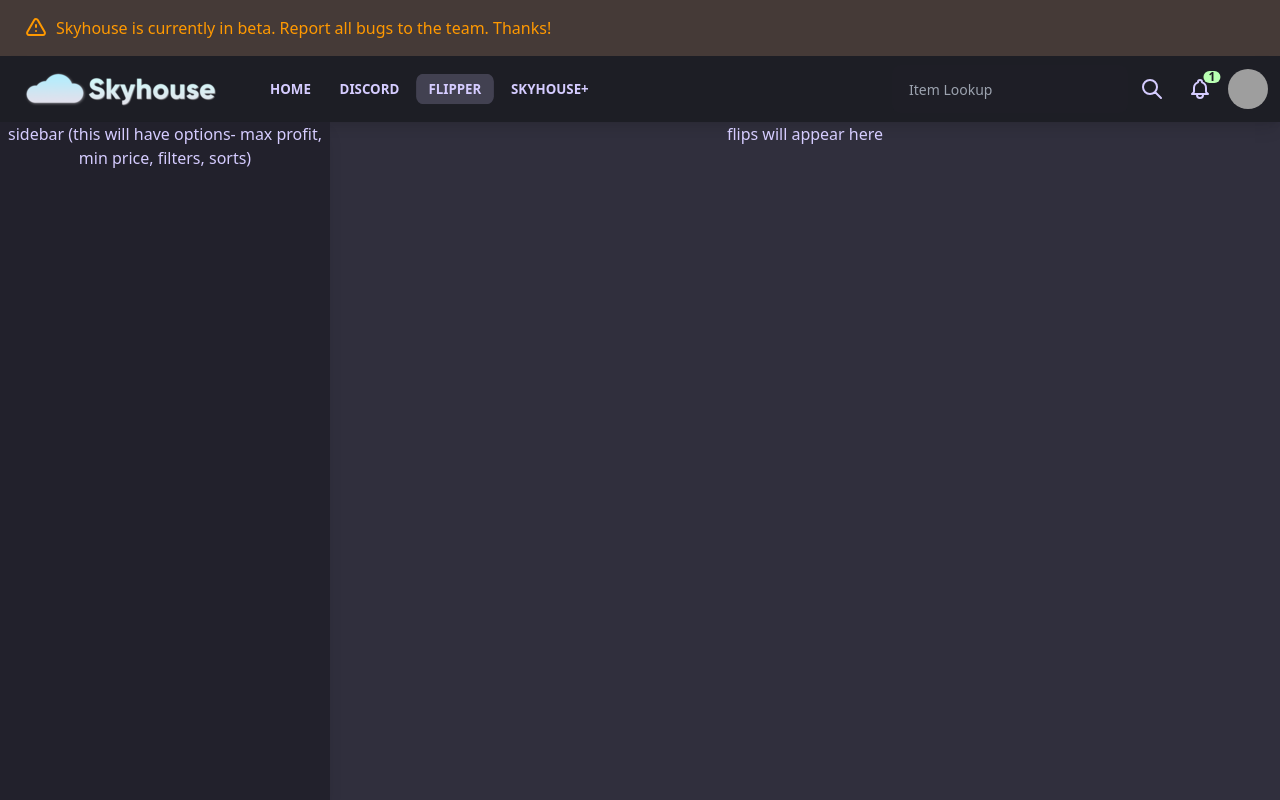
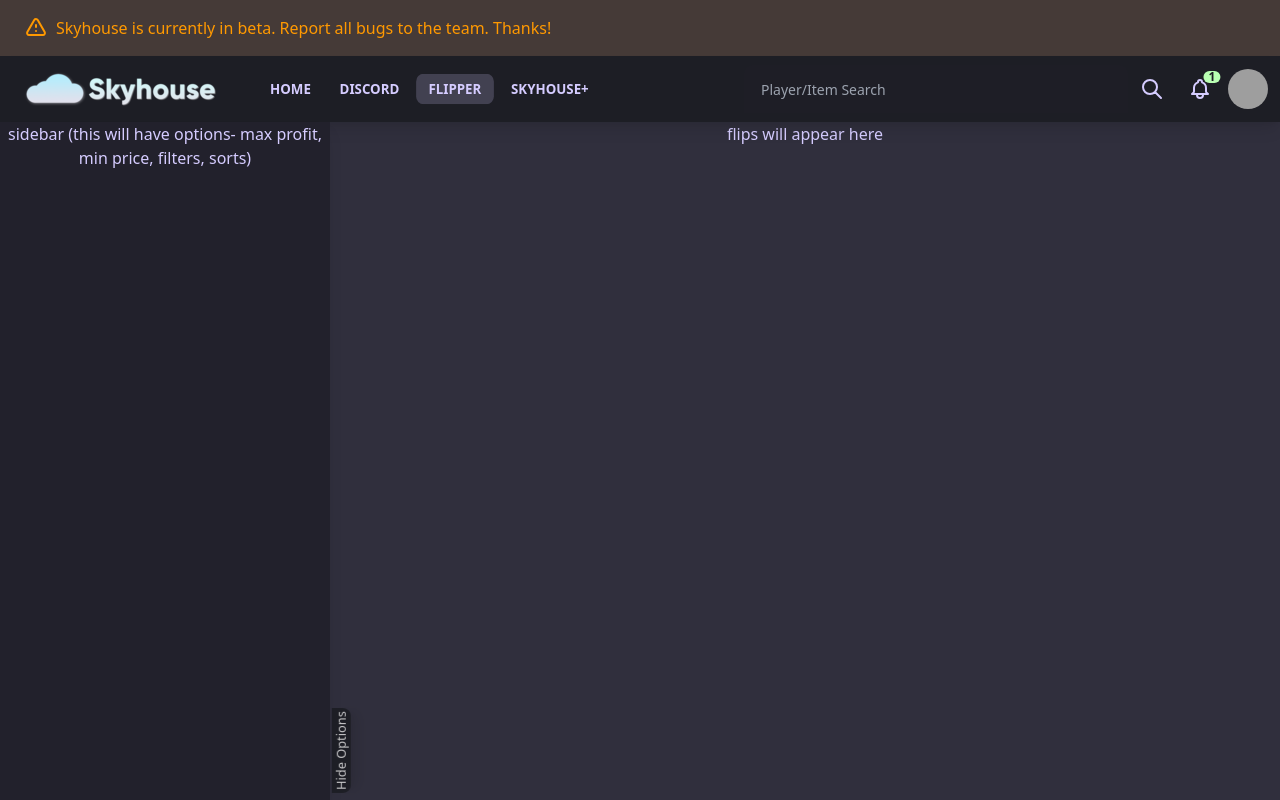
Before and after one commit to skyblock-tools/skyhouse-frontend, a Vue app: page / in a window 1280 px wide. Built offline with nearby package versions, Linux system fonts and the light colour scheme; grey boxes are pictures that could not be loaded.

Commit message:
Add Sidebar System, Compify Elements, Added SearchBar

```diff
--- a/src/App.vue
+++ b/src/App.vue
@@ -1,13 +1,8 @@
 
 <template>
   <Announcement/>
-  <Header cpage="2"/>
-  <div class="content">
-    <div class="grid grid-cols-2 layout">
-      <div class="sidebar bg-neutral flex flex-col h-screen shadow-lg text-center">sidebar (this will have options- max profit, min price, filters, sorts)</div>
-      <div class="flip-grid text-center">flips will appear here</div>
-    </div>
-  </div>
+  <Header _page="3"/>
+  <Flipper/>
 </template>
 
 
@@ -15,12 +10,17 @@
 <script>
 import Announcement from './components/Announcement.vue'
 import Header from './components/Header.vue'
+import Flipper from "./components/Flipper/Flipper.vue";
 
 export default {
   name: "App",
   components: {
+    Flipper,
     Announcement,
     Header
+  },
+  mounted() {
+    window.App = this;
   }
 }
 </script>
@@ -33,27 +33,4 @@ export default {
 html,body,#app {
   height: 100%;
 }
-
-body {
-
-}
-
-.content {
-  height: calc(100% - 122px);
-}
-
-.layout {
-  grid-template-columns: min-content auto;
-  height: 100%;
-}
-
-.sidebar {
-  width: 330px;
-  z-index: 999;
-  height: 100%;
-}
-
-.flip-grid {
-  height: 100%;
-}
 </style>
--- a/src/components/Announcement.vue
+++ b/src/components/Announcement.vue
@@ -38,6 +38,13 @@
       }
       this.$nextTick(function () {
         announce("Skyhouse is currently in beta. Report all bugs to the team. Thanks!", 1)
+        document.addEventListener("scroll", function() {
+          if(window.scrollY < 56) {
+            window.navbar.styles = "margin-top: -" + window.scrollY + "px;"
+          }else {
+            window.navbar.styles = "margin-top: -" + 56 + "px;"
+          }
+        })
       })
     }
   }
--- /dev/null
+++ b/src/components/Flipper/FlipGrid.vue
@@ -0,0 +1,15 @@
+<template>
+  <div class="flip-grid text-center">flips will appear here</div>
+</template>
+
+<script>
+export default {
+  name: "FlipGrid"
+}
+</script>
+
+<style>
+.flip-grid {
+  max-height: calc(100% - 122px);
+}
+</style>
--- /dev/null
+++ b/src/components/Flipper/Flipper.vue
@@ -0,0 +1,28 @@
+<template>
+  <div class="box">
+    <div class="grid layout">
+      <Sidebar/>
+      <FlipGrid/>
+    </div>
+  </div>
+</template>
+
+<script>
+import Sidebar from './Sidebar.vue'
+import FlipGrid from "./FlipGrid.vue";
+
+export default {
+  name: "Flipper",
+  components: {
+    FlipGrid,
+    Sidebar
+  }
+}
+</script>
+
+<style>
+.layout {
+  grid-template-columns: min-content auto;
+  height: 0;
+}
+</style>
--- /dev/null
+++ b/src/components/Flipper/Sidebar.vue
@@ -0,0 +1,70 @@
+<template>
+  <div class="sidebar bg-neutral flex flex-col h-screen shadow-lg text-center">
+    sidebar (this will have options- max profit, min price, filters, sorts)
+    <div class="toggleHide bg-base-300 shadow-lg" v-on:click="hideSidebar">
+      Hide Options
+    </div>
+  </div>
+</template>
+
+<script>
+export default {
+  name: "Sidebar",
+  methods: {
+    hideSidebar: function (){
+      if(document.getElementsByClassName('toggleHide')[0].innerText == 'Hide Options'){
+        document.getElementsByClassName('sidebar')[0].classList.add('slideOut')
+        document.getElementsByClassName('toggleHide')[0].innerText = 'Show Options'
+      }else {
+        document.getElementsByClassName('sidebar')[0].classList.remove('slideOut')
+        document.getElementsByClassName('sidebar')[0].classList.add('slideIn')
+        document.getElementsByClassName('toggleHide')[0].innerText = 'Hide Options'
+      }
+    }
+  }
+}
+</script>
+
+<style>
+.sidebar {
+  width: 330px;
+  max-height: calc(100% - 122px);
+  z-index: 2;
+}
+
+.toggleHide {
+  position: absolute;
+  bottom: 0;
+  margin-left: 299px;
+  margin-bottom: 40px;
+  font-size: .8rem;
+  border-radius: 0 0 0.5rem 0.5rem;
+  cursor: pointer;
+  z-index: 2;
+  padding: 0 3px;
+  color: rgba(255,255,255,.75);
+  transition: .1s ease;
+  transform: translateZ(1px) rotate(270deg);
+}
+
+.slideIn {
+  animation: 0.4s slideIn;
+  animation-timing-function: ease-in;
+}
+
+.slideOut {
+  animation: 0.4s slideOut;
+  animation-timing-function: ease-in;
+  animation-fill-mode: forwards;
+}
+
+@keyframes slideOut {
+  from {margin-left: 0;}
+  to {margin-left: -330px;}
+}
+
+@keyframes slideIn {
+  from {margin-left: -330px;}
+  to {margin-left: 0;}
+}
+</style>
--- a/src/components/Header.vue
+++ b/src/components/Header.vue
@@ -1,5 +1,5 @@
 <template>
-  <div class="navbar shadow-lg bg-base-300 text-neutral-content w-full" :class="classname" :style="styles">
+  <div class="navbar shadow-lg bg-base-300 text-neutral-content w-full fixed" :class="classname" :style="styles">
     <div class="flex-none px-2 mx-2">
     <img class="cursor-pointer" onclick="window.location = '/'" src="../assets/logo.png"/>
     </div>
@@ -19,20 +19,7 @@
         </a>
       </div>
     </div>
-    <div>
-      <div class="flex-1 lg:flex-none">
-        <div class="form-control">
-          <input type="text" placeholder="Item Lookup" class="input input-ghost">
-        </div>
-      </div>
-      <div class="flex-none">
-        <button class="btn btn-square btn-ghost">
-          <svg xmlns="http://www.w3.org/2000/svg" fill="none" viewBox="0 0 24 24" class="inline-block w-6 h-6 stroke-current">
-            <path stroke-linecap="round" stroke-linejoin="round" stroke-width="2" d="M21 21l-6-6m2-5a7 7 0 11-14 0 7 7 0 0114 0z"></path>
-          </svg>
-        </button>
-      </div>
-    </div>
+    <SearchBar/>
 
     <div class="flex-none">
       <button class="btn btn-square btn-ghost">
@@ -52,26 +39,31 @@
       </div>
     </div>
   </div>
+  <component is="style">
+    .pagelink:nth-child({{ page }}) {
+      background-color: rgb(66, 65, 81);
+    }
+  </component>
+  <div class="spacer" style="height: 66px"></div>
 </template>
 
 <script>
+  import SearchBar from "./SearchBar.vue";
   export default {
     name: "Header",
+    components: {SearchBar},
+    props: {
+      _page: String
+    },
     data() {
       return {
         classname: "",
-        styles: ""
+        styles: "",
+        page: this._page
       };
-    },
-    props: {
-      cpage: String
     },
     mounted() {
       window.navbar = this
-      this.$nextTick(function () {
-        const selectedPage = parseInt(this.cpage);
-        document.getElementsByClassName("pagelink")[selectedPage].style.backgroundColor = "rgb(66, 65, 81)"
-      })
     }
   }
 </script>
--- /dev/null
+++ b/src/components/SearchBar.vue
@@ -0,0 +1,121 @@
+<template>
+  <div>
+    <div class="flex-1 lg:flex-none">
+      <div class="form-control">
+        <input type="text" placeholder="Player/Item Search" class="input input-ghost w-96">
+        <div class="searchSuggestions bg-neutral w-96">
+<!--          <div class="badge badge-primary badge-lg block">Recent</div>-->
+          <div class="badge badge-secondary badge-lg block">Suggested</div>
+          <div class="searchItem">
+            <img class="bg-neutral itemShowcase playerShowcase" src="https://mc-heads.net/avatar/johndoesdev"/>
+            <span class="itemDesc">JohnDoesDev <div class="badge rarity devBadge">DEVELOPER</div></span>
+          </div>
+          <div class="searchItem">
+            <img class="bg-neutral itemShowcase" src="https://sky.lea.moe/item/CRYSTAL_FRAGMENT"/>
+            <span class="itemDesc">Crystal Fragment <div style="color: rgb(124,58,170)" class="badge rarity">EPIC</div></span>
+          </div>
+          <div class="searchItem">
+            <img class="bg-neutral itemShowcase" src="https://sky.lea.moe/head/dab779bbccc849f88273d844e8ca2f3a67a1699cb216c0a11b44326ce2cc20"/>
+            <span class="itemDesc">Blue Whale <div style="color: rgb(245,158,11)" class="badge rarity">LEGENDARY</div></span>
+          </div>
+          😲 <a href="#" class="link link-accent">Surprise Me!</a>
+        </div>
+      </div>
+    </div>
+    <div class="flex-none">
+      <button class="btn btn-square btn-ghost">
+        <svg xmlns="http://www.w3.org/2000/svg" fill="none" viewBox="0 0 24 24" class="inline-block w-6 h-6 stroke-current">
+          <path stroke-linecap="round" stroke-linejoin="round" stroke-width="2" d="M21 21l-6-6m2-5a7 7 0 11-14 0 7 7 0 0114 0z"></path>
+        </svg>
+      </button>
+    </div>
+  </div>
+
+</template>
+
+<script>
+  export default {
+    name: "SearchBar"
+  }
+</script>
+
+<style>
+.input:focus + .searchSuggestions {
+  opacity: 1;
+  pointer-events: all;
+}
+
+.searchSuggestions {
+  height: 310px;
+  z-index: 999;
+  margin-top: 50px;
+  position: absolute;
+  opacity: 0;
+  transition: 0.2s ease;
+  padding: 10px 10px;
+  border-radius: 0 0 .5rem .5rem;
+  overflow-y: auto;
+  scrollbar-width: auto;
+  scrollbar-color: #6d6c7a #22212c;
+  pointer-events: none;
+}
+
+.searchSuggestions::-webkit-scrollbar {
+  width: 16px;
+}
+
+.searchSuggestions::-webkit-scrollbar-track {
+  background: #22212c;
+  border-radius: .5rem;
+}
+
+.searchSuggestions::-webkit-scrollbar-thumb {
+  background-color: #6d6c7a;
+  border-radius: 10px;
+  border: 5px solid #22212c;
+}
+
+.input {
+  border-radius: .5rem .5rem 0 0 !important;
+}
+
+.searchItem {
+  width: calc(100% - 20px);
+  height: 80px;
+  background-color: rgb(48,47,61);
+  border-radius: .5rem;
+  margin: 10px 10px;
+  overflow: hidden;
+  box-shadow: inset 0 0 4px #000;
+  cursor: pointer;
+  transition: 0.3s ease;
+}
+
+.itemShowcase {
+  width: 50px;
+  height: 50px;
+  object-fit: scale-down;
+  margin: 15px;
+  border-radius: .5rem;
+  padding: 5px 5px;
+  box-shadow: 0 0 3px #000;
+  display: inline-block;
+}
+
+.playerShowcase {
+  padding: 0 0;
+  box-shadow: 0 0 0;
+}
+
+.rarity {
+  float: right;
+  margin-top: 30px;
+  margin-right: 10px;
+  font-weight: 600;
+  box-shadow: 0 0 3px #000;
+}
+
+.devBadge {
+  color: coral !important;
+}
+</style>
```
Also changed, not shown: 1 other file (tests, documents, lock files or other folders).
